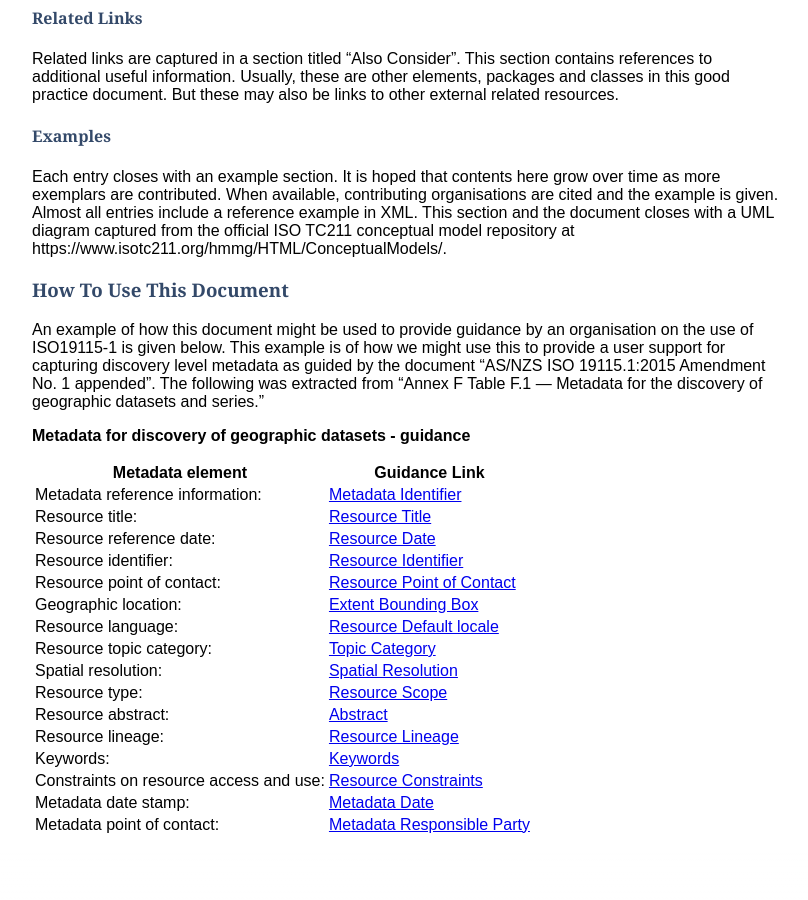
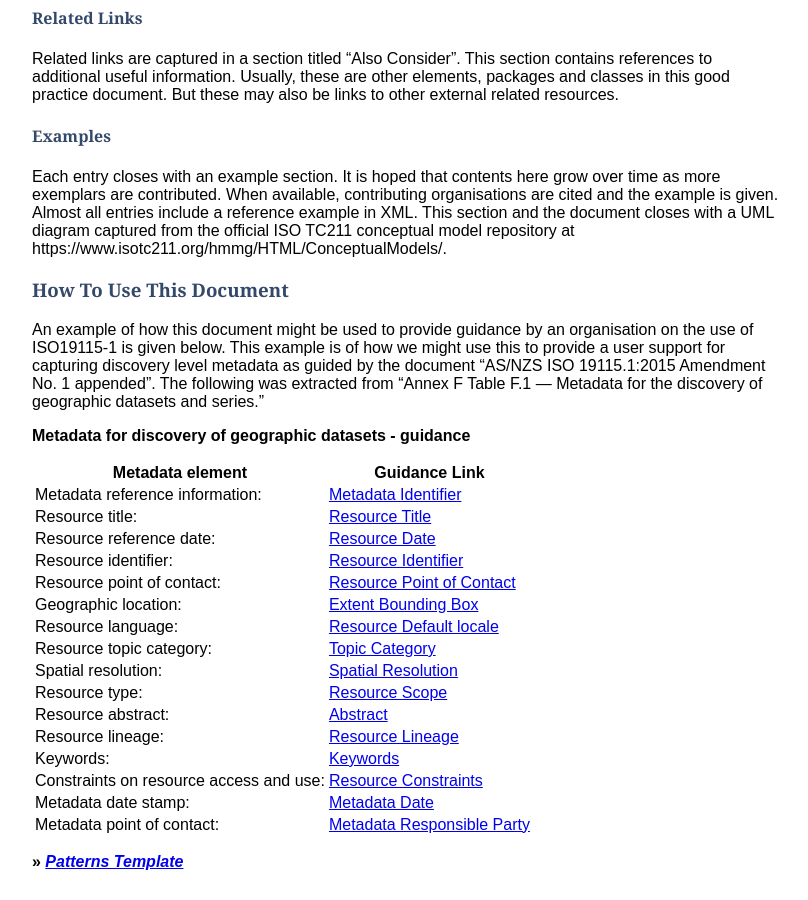
Before and after one commit to OpenWork-NZ/mdwg, a Jekyll site: the page built from _defs/PatternGuide.md, in a window 1280 px wide and 900 px high, scrolled down 2330 px. Shown: the whole window, without its empty margins (233-1041 px from the left). Built offline with Jekyll 4.4.1, drawn with Linux system fonts in a browser that asks for light colours; before the commit the page ends 3180 px from its top, so only the background shows below that.

Commit message:
Update PatternGuide.md

```diff
--- a/_defs/PatternGuide.md
+++ b/_defs/PatternGuide.md
@@ -95,3 +95,6 @@ An example of how this document might be used to provide guidance by an organisa
 | Constraints on resource access and use: | [Resource Constraints](./ResourceOtherConstraints)   |
 | Metadata date stamp:  | [Metadata Date](./MetadataDate)  |
 |Metadata point of contact: | [Metadata Responsible Party](./MetadataContact)  |
+
+
+**>> [*Patterns Template*](./Template)**
```
